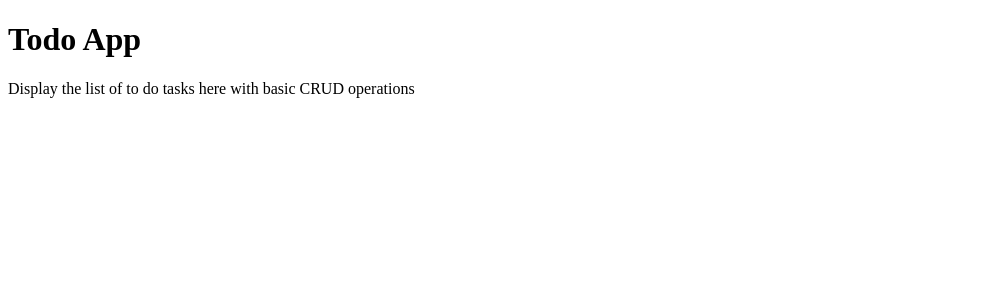
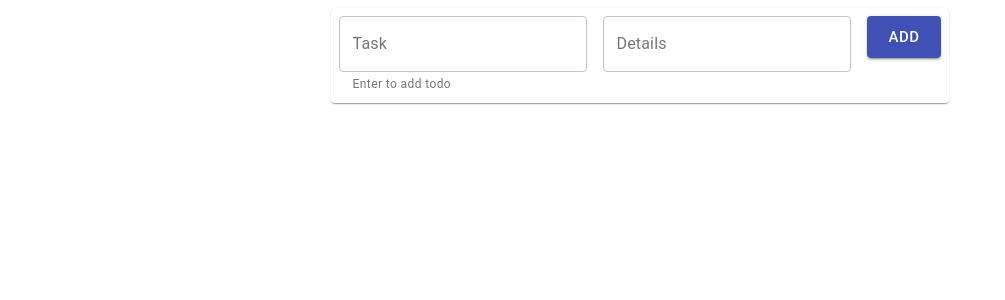
Before and after one commit to outgive-inc/node-express-postgres-challenge, a React (Create React App) app in the folder client/: page / in a window 1280 px wide. Shown: the top 300 px of the page, without its empty margins (0-1005 px from the left). Built offline with nearby package versions, Linux system fonts and the light colour scheme.

Commit message:
add material core and icons

```diff
--- a/client/package.json
+++ b/client/package.json
@@ -3,6 +3,8 @@
   "version": "0.1.0",
   "private": true,
   "dependencies": {
+    "@material-ui/core": "^4.11.2",
+    "@material-ui/icons": "^4.11.2",
     "@testing-library/jest-dom": "^5.11.6",
     "@testing-library/react": "^11.2.2",
     "@testing-library/user-event": "^12.2.2",
--- a/client/src/App.js
+++ b/client/src/App.js
@@ -1,10 +1,23 @@
+import React, {useState} from "react"
+
+import Grid from '@material-ui/core/Grid';
+import TodoFormDelo from './components/TodoFormDelo'
+import TodoDelo from './components/TodoDelo'
 function App() {
-  return (
-    <div className="App">
-      <h1>Todo App</h1>
-      <p>Display the list of to do tasks here with basic CRUD operations</p>
-    </div>
-  );
+  const [todos, setTodos] = useState([])
+  function addTodo(todo) {
+    setTodos([todo, ...todos])
+    console.log(todo)
+  }
+  return(
+    <Grid container justify = "center">
+
+      <TodoFormDelo addTodo={addTodo}/>
+        {todos.map((todo, i) => {
+          return <TodoDelo todo={todo} key={i}/>
+        })}
+    </Grid>
+  )
 }
 
-export default App;
+export default App
--- /dev/null
+++ b/client/src/components/TodoDelo.js
@@ -0,0 +1,71 @@
+// import React from 'react'
+
+// function TodoDelo({todo}) {
+//     return(
+//         <div>
+//             {todo.task}
+//         </div>
+//     )
+// }
+
+// export default TodoDelo
+
+import React from 'react';
+import { makeStyles } from '@material-ui/core/styles';
+import List from '@material-ui/core/List';
+import ListItem from '@material-ui/core/ListItem';
+import ListItemIcon from '@material-ui/core/ListItemIcon';
+import ListItemSecondaryAction from '@material-ui/core/ListItemSecondaryAction';
+import ListItemText from '@material-ui/core/ListItemText';
+import Checkbox from '@material-ui/core/Checkbox';
+import IconButton from '@material-ui/core/IconButton';
+import CommentIcon from '@material-ui/icons/Comment';
+
+const useStyles = makeStyles((theme) => ({
+  root: {
+    width: '100%',
+    maxWidth: 360,
+    backgroundColor: theme.palette.background.paper,
+  },
+}));
+
+export default function TodoDelo(todo) {
+  const classes = useStyles();
+  const [checked, setChecked] = React.useState([0]);
+
+  const handleToggle = (value) => () => {
+    const currentIndex = checked.indexOf(value);
+    const newChecked = [...checked];
+
+    if (currentIndex === -1) {
+      newChecked.push(value);
+    } else {
+      newChecked.splice(currentIndex, 1);
+    }
+
+    setChecked(newChecked);
+  };
+
+  return (
+    <List className={classes.root}>
+
+          <ListItem role={undefined} dense button onClick={handleToggle(todo.completed)}>
+            <ListItemIcon>
+              <Checkbox
+                edge="start"
+                checked={todo.completed}
+                tabIndex={-1}
+                disableRipple
+                inputProps={{ 'aria-labelledby': todo.task }}
+              />
+            </ListItemIcon>
+            <ListItemText primary={`Line item ${todo.task}`} />
+            <ListItemSecondaryAction>
+              <IconButton edge="end" aria-label="comments">
+                <CommentIcon />
+              </IconButton>
+            </ListItemSecondaryAction>
+          </ListItem>
+    </List>
+  );
+}
--- /dev/null
+++ b/client/src/components/TodoFormDelo.js
@@ -0,0 +1,114 @@
+// import React from 'react';
+// import { makeStyles } from '@material-ui/core/styles';
+// import Paper from '@material-ui/core/Paper';
+// import InputBase from '@material-ui/core/InputBase';
+// import Divider from '@material-ui/core/Divider';
+// import IconButton from '@material-ui/core/IconButton';
+// import MenuIcon from '@material-ui/icons/Menu';
+// import SearchIcon from '@material-ui/icons/Search';
+// import DirectionsIcon from '@material-ui/icons/Directions';
+
+// const useStyles = makeStyles((theme) => ({
+//   root: {
+//     padding: '2px 4px',
+//     display: 'flex',
+//     alignItems: 'center',
+//     width: 400,
+//   },
+//   input: {
+//     marginLeft: theme.spacing(1),
+//     flex: 1,
+//   },
+//   iconButton: {
+//     padding: 10,
+//   },
+//   divider: {
+//     height: 28,
+//     margin: 4,
+//   },
+// }));
+
+// export default function CustomizedInputBase() {
+//   const classes = useStyles();
+
+//   return (
+//     <Paper component="form" className={classes.root}>
+//       <IconButton className={classes.iconButton} aria-label="menu">
+//         <MenuIcon />
+//       </IconButton>
+//       <InputBase
+//         className={classes.input}
+//         placeholder="Task"
+//         inputProps={{ 'aria-label': 'search google maps' }}
+//         helperText="Enter to add todo"
+//       />
+//       <IconButton type="submit" className={classes.iconButton} aria-label="search">
+//         <SearchIcon />
+//       </IconButton>
+//       <Divider className={classes.divider} orientation="vertical" />
+//       <IconButton color="primary" className={classes.iconButton} aria-label="directions">
+//         <DirectionsIcon />
+//       </IconButton>
+//     </Paper>
+//   );
+// }
+
+
+import React, {useState} from "react"
+import { makeStyles } from '@material-ui/core/styles';
+import TextField from '@material-ui/core/TextField';
+import Paper from '@material-ui/core/Paper';
+import Button from '@material-ui/core/Button';
+
+function TodoFormDelo({addTodo}) {
+    const useStyles = makeStyles((theme) => ({
+        root: {
+            '& > *': {
+            margin: theme.spacing(1),
+            },
+        },
+    }));
+    const classes = useStyles();
+    const [todo, setTodo] = useState({
+        task: "",
+        details: "",
+        completed: false
+    })
+    function onAddTodo() {
+        addTodo(todo)
+        setTodo({...todo, task: "", details: ""})
+    }
+    function onEditTask(e) {
+        setTodo({...todo, task: e.target.value})
+    }
+    function onEditDetails(e) {
+        setTodo({...todo, details: e.target.value})
+    }
+    function handleKeyUp(e){
+        if(e.key === 'Enter'){
+            onAddTodo()
+        }
+    }
+    return (
+        <div >
+            <Paper component="form" className={classes.root}>
+                <TextField
+                onChange={onEditTask}
+                onKeyUp={handleKeyUp}
+                value={todo.task}
+                helperText="Enter to add todo"
+                label="Task" variant="outlined"/>
+                <TextField
+                onChange={onEditDetails}
+                onKeyUp={handleKeyUp}
+                value={todo.details}
+                label="Details" variant="outlined"/>
+                <Button onClick={onAddTodo} size="large" variant="contained" color="primary">
+                    Add
+                </Button>
+            </Paper>
+        </div>
+    )
+}
+
+export default TodoFormDelo
```
Also changed, not shown: 1 other file (tests, documents, lock files or other folders).
